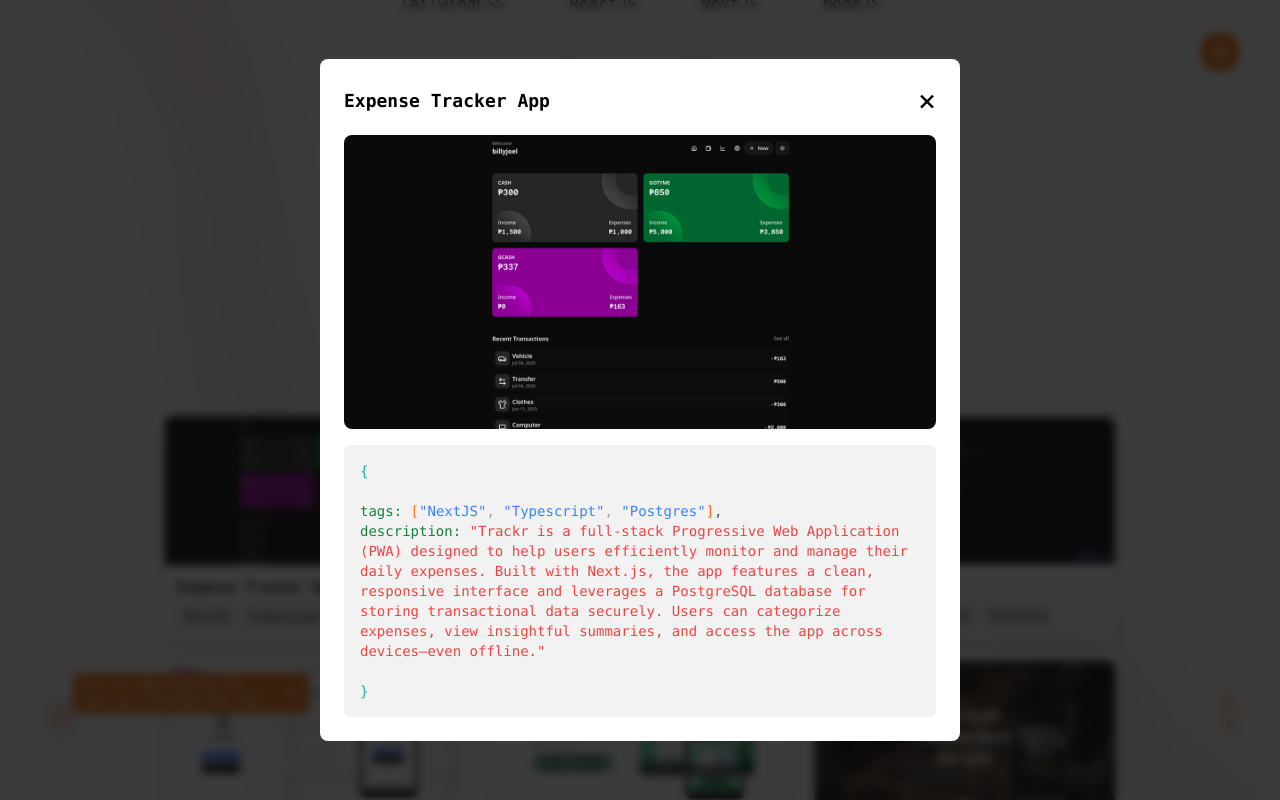
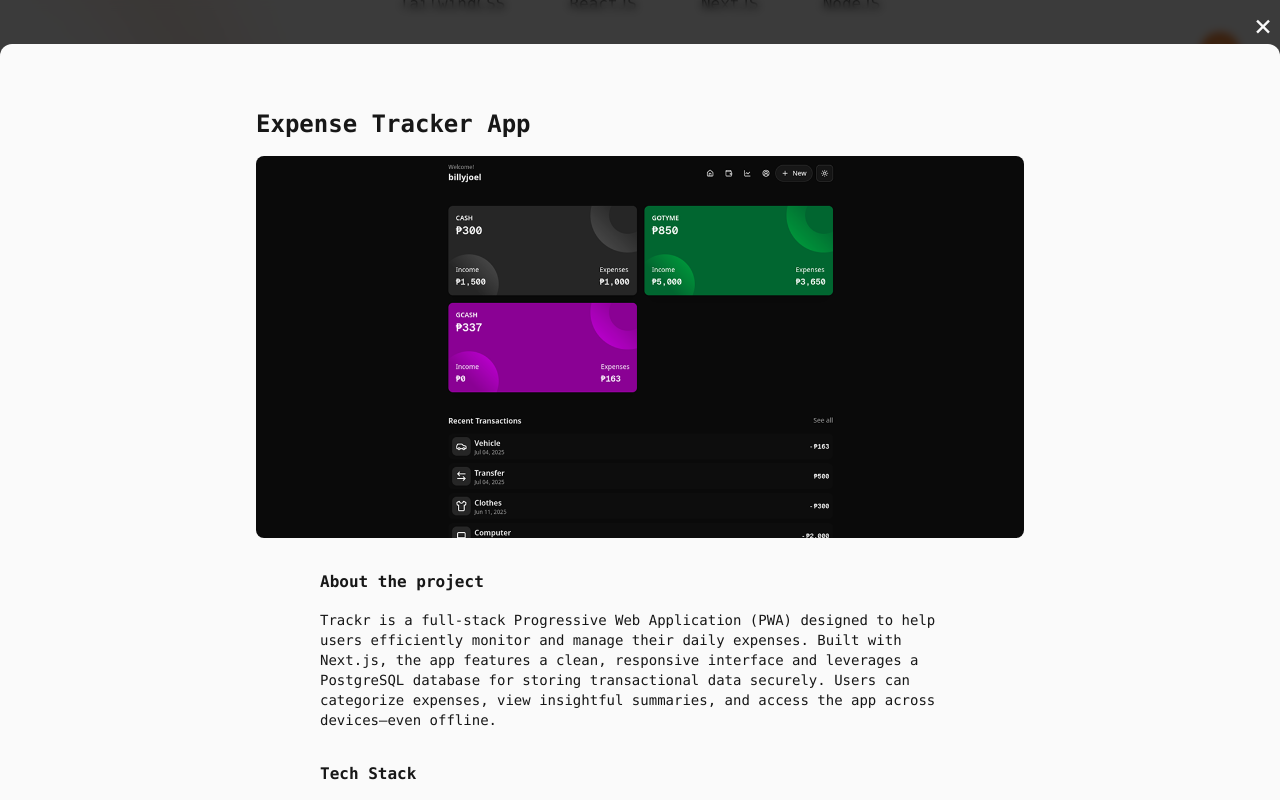
Before and after one commit to BillyJoelBallola/my_portfolio, a React (Vite) app: page / in a window 1280 px wide. Both pictures are taken after a click on the element 315 px from the left and 2066 px from the top of the page. Shown: the part 1576-2376 px from the top of the page. Built offline with nearby package versions, Linux system fonts and the light colour scheme.

Commit message:
change custom dialog design

```diff
--- a/src/components/CustomDialog.jsx
+++ b/src/components/CustomDialog.jsx
@@ -1,4 +1,4 @@
-import { Fragment, useEffect } from "react";
+import { useEffect } from "react";
 
 const CustomDialog = ({ visible, setVisible, info }) => {
   const { title, description, image, tags } = info;
@@ -19,56 +19,65 @@
 
   return (
     <div
-      className="fixed grid place-items-center h-screen w-screen bg-neutral-950/80 backdrop-blur-sm z-50 pointer-events-auto"
+      className="fixed flex flex-col h-screen w-screen bg-neutral-950/80 backdrop-blur-sm z-50 pointer-events-auto animate-blur"
       onClick={() => setVisible(false)}
     >
-      <div
-        className="bg-white dark:bg-neutral-800 text-black dark:text-white rounded-lg p-4 md:p-6 absolute z-30 w-10/12 md:w-2/3 lg:w-1/2"
-        onClick={(e) => e.stopPropagation()}
+      <div className="pt-2 px-2 hidden md:block self-end">
+        <button
+          className="text-3xl h-fit text-neutral-50"
+          onClick={() => setVisible(false)}
         >
-        <div className="flex items-center justify-between">
-          <h3 className="text-lg font-semibold">{title}</h3>
-          <button className="text-3xl" onClick={() => setVisible(false)}>
           &times;
         </button>
       </div>
-        <div className="flex rounded-lg overflow-hidden mt-4">
+      <div
+        className="overflow-auto bg-neutral-50 dark:bg-neutral-900 text-neutral-900 dark:text-white md:rounded-t-xl flex flex-col w-full h-full pb-8 md:py-16"
+        onClick={(e) => e.stopPropagation()}
+      >
+        <div className="pt-4 px-4 md:hidden self-end">
+          <button
+            className="text-3xl h-fit dark:text-neutral-50"
+            onClick={() => setVisible(false)}
+          >
+            &times;
+          </button>
+        </div>
+
+        <div className="flex flex-col gap-4">
+          <div className="px-4 md:px-32 lg:px-64">
+            <h3 className="text-xl md:text-2xl font-semibold">{title}</h3>
+          </div>
+          <div className="px-0 md:px-32 lg:px-64 bg-neutral-200 dark:bg-neutral-800/50 dark:md:bg-transparent md:bg-transparent">
+            <div className="rounded-lg overflow-hidden py-8 md:py-0">
               <img
                 src={image}
                 alt="project image"
-            className="object-contain w-full aspect-auto"
+                className="object-contain size-full"
               />
             </div>
-        <div className="mt-4 p-4 bg-neutral-200/50 dark:bg-neutral-900 rounded-md">
-          <div className="text-sm whitespace-pre-wrap break-words overflow-x-auto">
-            <span className="text-teal-500">&#123;</span>
-            <br />
-            <br />
-            <span className="text-green-700 dark:text-yellow-500">tags: </span>
-            <span className="text-orange-500 dark:text-blue-500">&#91;</span>
-            {tags.map((tag, index) => (
-              <>
+          </div>
+          <div className="pt-4 px-4 md:px-40 lg:px-72 xl:px-80 grid gap-8">
+            <div className="grid gap-4">
+              <h4 className="font-semibold">About the project</h4>
+              <p className="text-sm">{description}</p>
+            </div>
+            <div className="grid gap-4">
+              <h4 className="font-semibold">Tech Stack</h4>
+              <div className="flex items-center gap-2">
+                {tags.map((tag, idx) => (
+                  <div key={idx}>
                     <span className="dark:text-orange-500 text-blue-500">
-                  "{tag}"
+                      {tag}
                     </span>
-                {index < tags.length - 1 && (
+                    {idx < tags.length - 1 && (
                       <span className="text-gray-400">, </span>
                     )}
-              </>
+                  </div>
                 ))}
-            <span className="text-orange-500 dark:text-blue-500">&#93;</span>
-            <span className="text-green-700 dark:text-yellow-500">,</span>
-            <br />
-            <span className="text-green-700 dark:text-yellow-500">
-              description:{" "}
-            </span>
-            <span className="text-red-500 dark:text-cyan-400">
-              "{description.replace(/\n/g, " ")}"
-            </span>
-            <br />
-            <br />
-            <span className="text-teal-500">&#125;</span>
               </div>
+            </div>
+          </div>
+          <div className="pt-4 px-4 md:px-40 lg:px-72 grid gap-4"></div>
         </div>
       </div>
     </div>
--- a/src/components/Projects.jsx
+++ b/src/components/Projects.jsx
@@ -1,4 +1,4 @@
-import React, { useState } from "react";
+import { useState } from "react";
 import projects from "../data/projects";
 import { AiFillGithub } from "react-icons/ai";
 import { GoZoomIn } from "react-icons/go";
--- a/tailwind.config.js
+++ b/tailwind.config.js
@@ -9,12 +9,12 @@
         satisfy: ["Satisfy", "cursive"],
       },
       animation: {
-        "infinite-scroll": "infinite-scroll 15s linear infinite",
+        blur: "blur 150ms linear forward",
       },
       keyframes: {
-        "infinite-scroll": {
-          from: { transform: "translateX(0)" },
-          to: { transform: "translateX(-80%)" },
+        blur: {
+          "0%": { filter: "blur(5px)" },
+          "100%": { filter: "blur(0px)" },
         },
       },
     },
```
Lines whose indentation alone changed are shown as unchanged.
